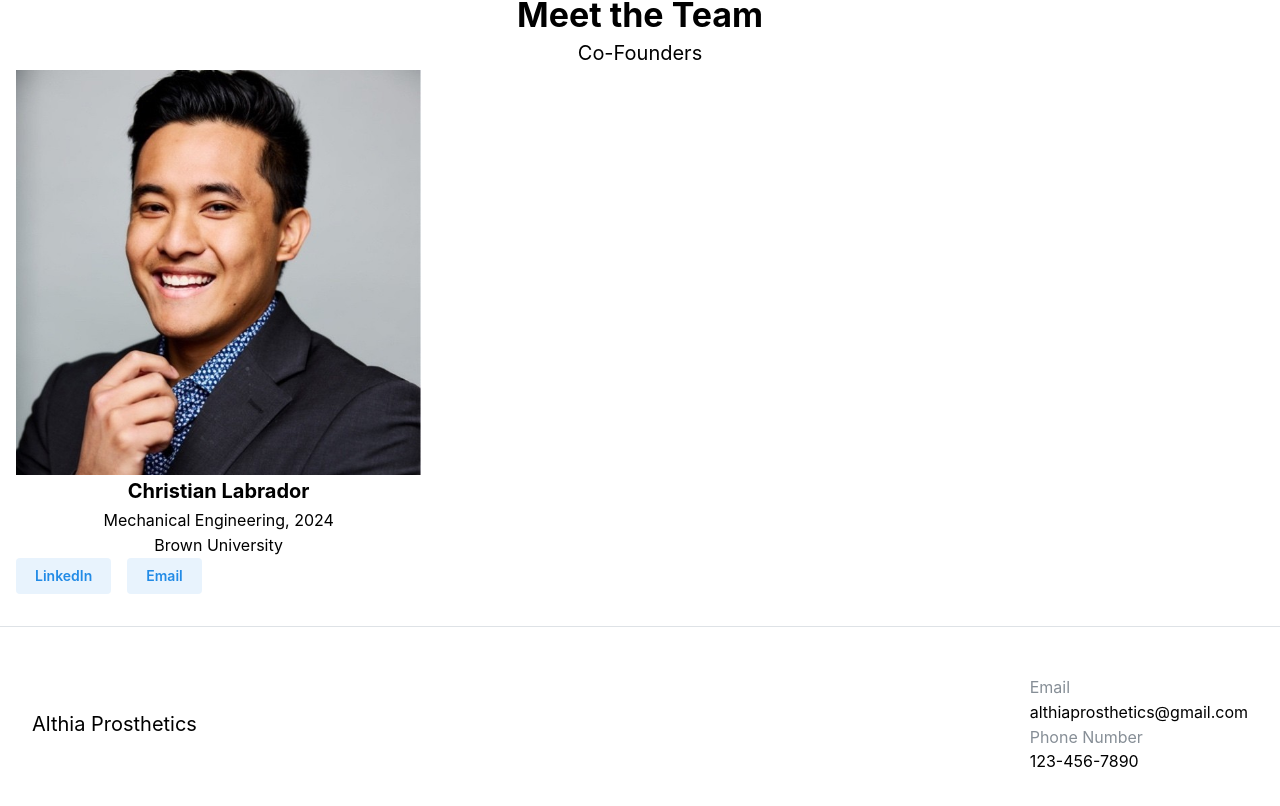
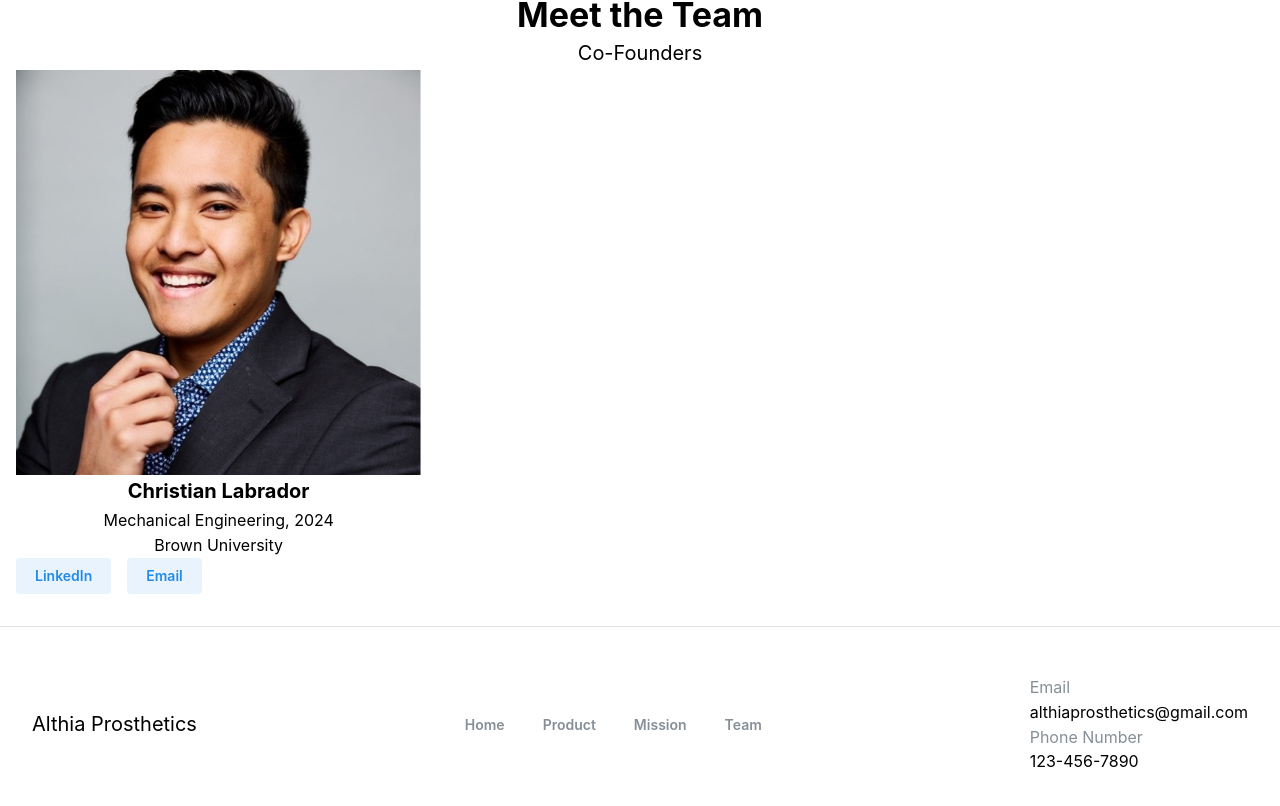
Before and after one commit to EmbraceMedTech/EmbraceWebsite, a React (Create React App) app: page / in a window 1280 px wide. Shown: the part 2412-3218 px from the top of the page. Built offline with nearby package versions, Linux system fonts and the light colour scheme.

Commit message:
feat: footer links

```diff
--- a/src/components/Footer/Footer.jsx
+++ b/src/components/Footer/Footer.jsx
@@ -1,26 +1,16 @@
-import { Container, Group, Anchor, ActionIcon, rem, Divider, Text } from '@mantine/core';
+import { Container, Group, Anchor, ActionIcon, rem, Divider, Text, Button } from '@mantine/core';
 // import { MantineLogo } from '@mantinex/mantine-logo';
 import classes from './Footer.module.css';
 import { IconBrandGmail } from '@tabler/icons-react';
+import  scrollToSection  from '../../utils/scrollToSection';
 
-const links = [
-  { link: '#', label: 'Contact' },
-//   { link: '#', label: 'Privacy' },
-//   { link: '#', label: 'Blog' },
-//   { link: '#', label: 'Careers' },
-];
+const links = ['Home', 'Product', 'Mission', 'Team'];
 
 export function Footer() {
   const items = links.map((link) => (
-    <Anchor
-      c="dimmed"
-      key={link.label}
-      href={link.link}
-      onClick={(event) => event.preventDefault()}
-      size="sm"
-    >
-      {link.label}
-    </Anchor>
+    <Button className={classes.footerButton} onClick={() => {scrollToSection(link.toLowerCase())}} variant='transparent' color='black' radius='lg' c="dimmed">
+      {link}
+    </Button>
   ));
 
   const clickGmail = () => {
@@ -33,17 +23,17 @@ export function Footer() {
       <div className={classes.inner}>
         {/* <MantineLogo size={28} /> */}
         <Text size='xl'>Althia Prosthetics</Text>
-        {/* <Group className={classes.links}>{items}</Group>
-        , */}
+        <div>{items}</div>
+
         {/* <ActionIcon size="lg" color="gray" variant="subtle">
           <IconBrandGmail style={{ width: rem(25), height: rem(25) }} stroke={1.5} onClick={clickGmail}/>
         </ActionIcon> */}
+
         <div>
           <Text color='gray'>Email</Text>
           <Text>althiaprosthetics@gmail.com</Text>
           <Text color='gray'>Phone Number</Text>
           <Text>123-456-7890</Text>
-
         </div>
       </div>
     </div>
--- a/src/components/Footer/Footer.module.css
+++ b/src/components/Footer/Footer.module.css
@@ -28,3 +28,7 @@
       margin-top: var(--mantine-spacing-md);
     }
   }
+
+.footerButton:hover {
+  text-decoration: underline;
+}
--- a/src/components/Header/Header.jsx
+++ b/src/components/Header/Header.jsx
@@ -44,6 +44,7 @@ export function Header() {
       })
     }
   }
+
   return (
     <header className={`${classes.header} ${scrollDirection === 'down' ? classes.hide : classes.show}`} >
       <Container size='md' className={classes.inner}>
--- /dev/null
+++ b/src/utils/scrollToSection.js
@@ -0,0 +1,14 @@
+const scrollToSection = (id) => {
+  const element = document.getElementById(id);
+  if (element) {
+    const offset = 75;
+    const elementPos = element.getBoundingClientRect().top + window.pageYOffset;
+    const offsetPos = elementPos - offset;
+
+    window.scrollTo({
+      top: offsetPos,
+      behavior: "smooth"
+    })
+  }
+}
+export default scrollToSection;
```
